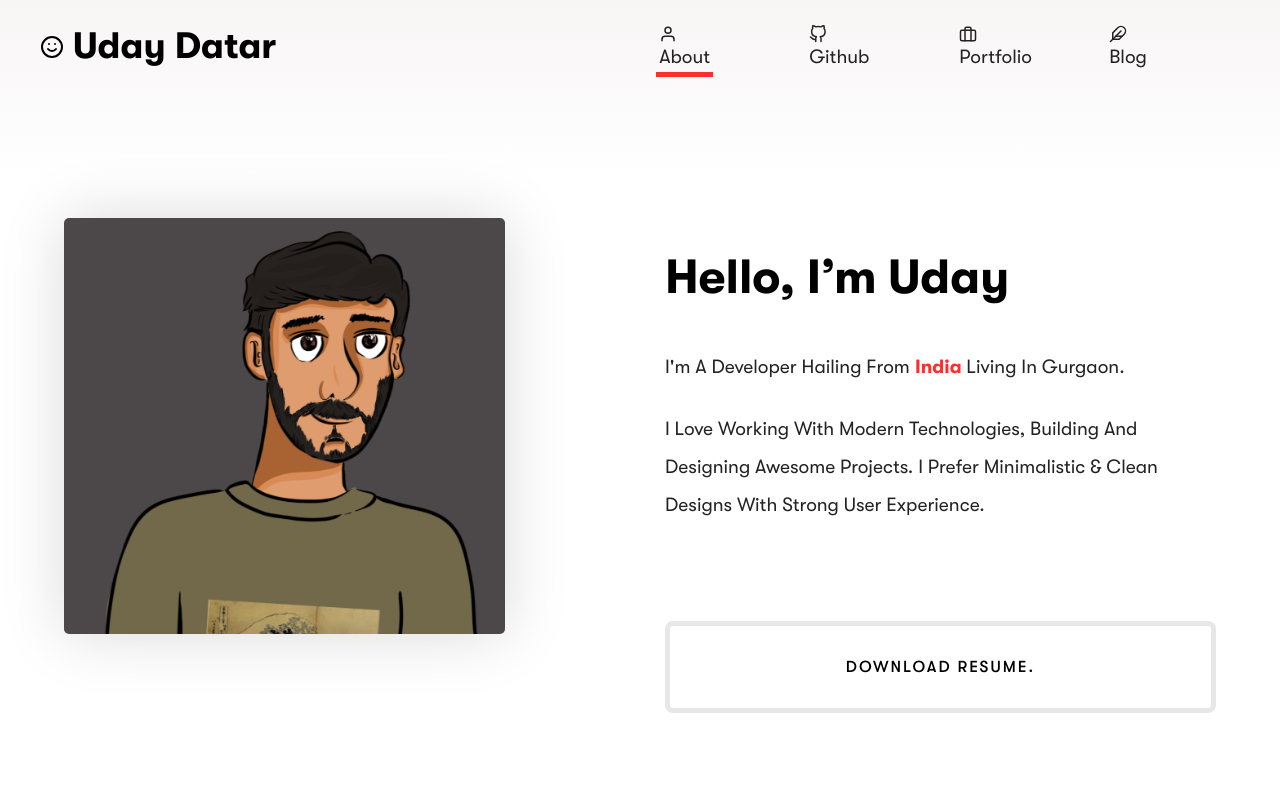
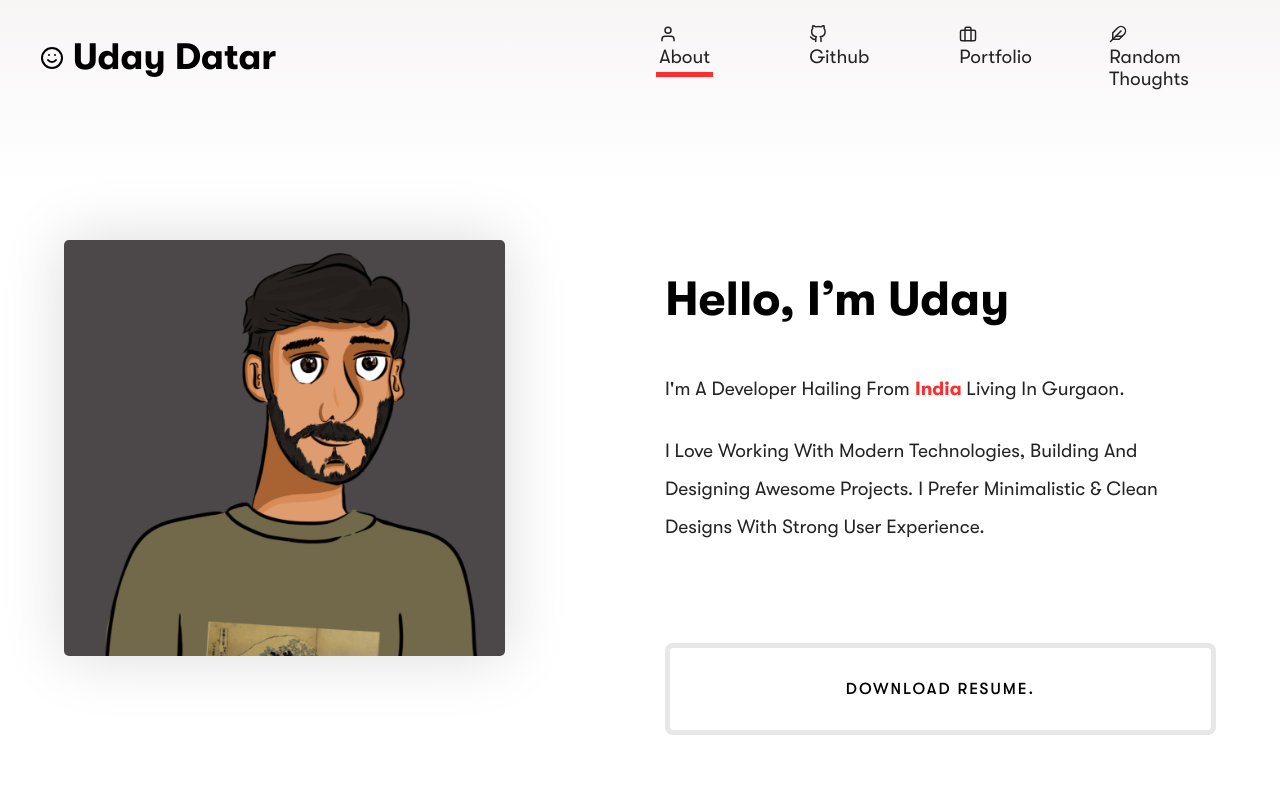
Before and after one commit to udaydatar7/portfolio-website, a Gatsby site: page / in a window 1280 px wide. Shown: the top 800 px of the page. Built offline with nearby package versions, Linux system fonts and the light colour scheme; Gatsby itself is replaced by a stand-in of ours.

Commit message:
Update index.jsx

```diff
--- a/src/components/layout/navbar/index.jsx
+++ b/src/components/layout/navbar/index.jsx
@@ -22,7 +22,7 @@
               <li><Link to="/" className="lined-link" activeClassName="active"> <User /> <span> About </span> </Link></li>
               <li><Link to="/repositories" className="lined-link" activeClassName="active"> <GitHub /> <span> Github </span> </Link></li>
               <li><Link to="/works" className="lined-link" activeClassName="active"> <Briefcase /> <span> Portfolio </span> </Link></li>
-              <li><Link to="/blog" className="lined-link" activeClassName="active"> <Feather /> <span> Blog </span> </Link></li>
+              <li><Link to="/blog" className="lined-link" activeClassName="active"> <Feather /> <span> Random Thoughts </span> </Link></li>
             </NavbarList>
           </div>
       </NavbarElement>
```
